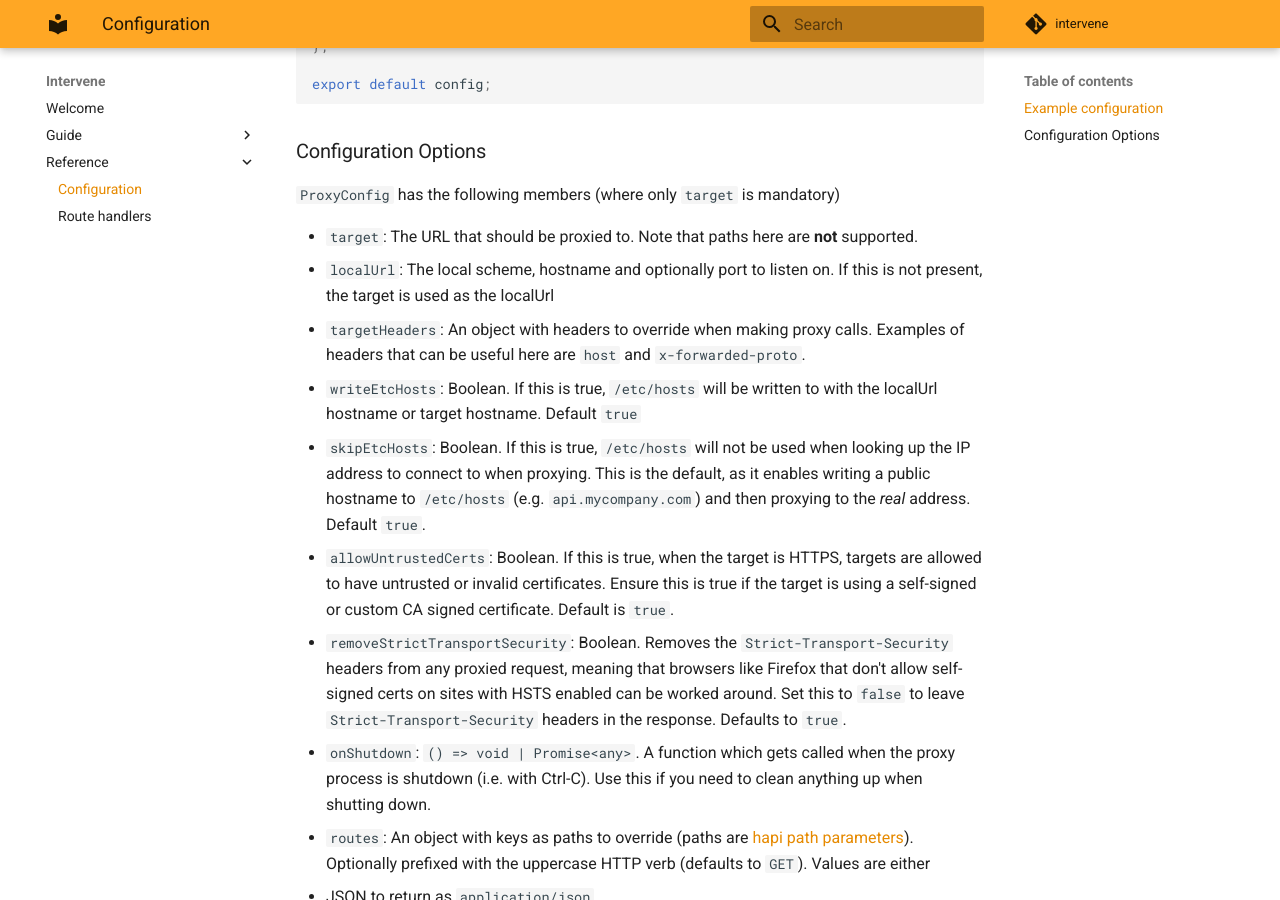
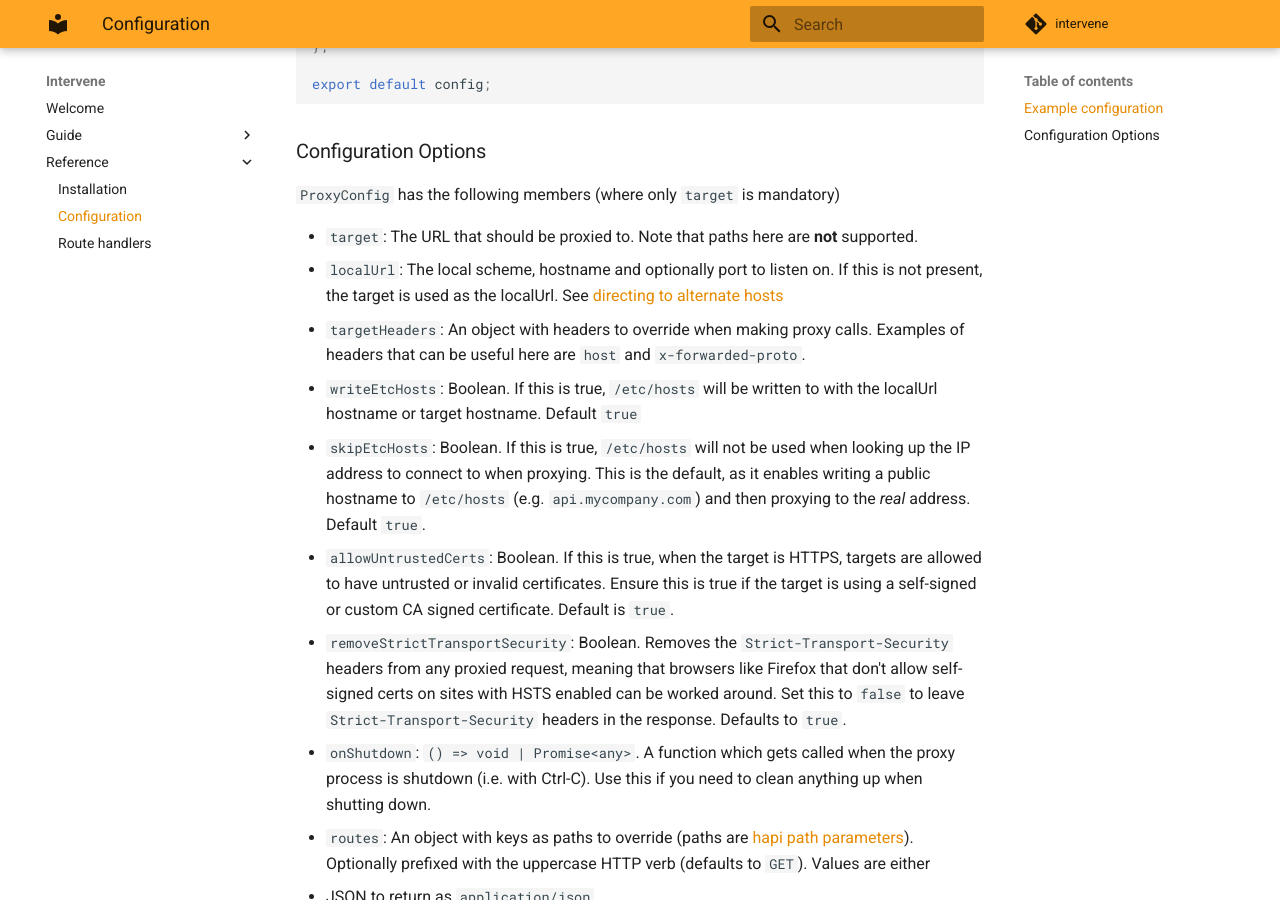
Before and after one commit to soundcloud/intervene, an MkDocs documentation site: the page built from docs/reference/configuration.md, in a window 1280 px wide and 900 px high, scrolled down 490 px. Built offline with MkDocs 1.6.1 and Material for MkDocs 9.7.7, drawn with Linux system fonts in a browser that asks for light colours; comment, search, counter and statistics services are not loaded.

Commit message:
Add guides for installation, cors and `localUrl`j
Also add a `serve-docs` make target to make writing documentation easier

```diff
--- a/docs/reference/configuration.md
+++ b/docs/reference/configuration.md
@@ -21,7 +21,7 @@
 `ProxyConfig` has the following members (where only `target` is mandatory)
 
 - `target`: The URL that should be proxied to. Note that paths here are **not** supported.
-- `localUrl`: The local scheme, hostname and optionally port to listen on. If this is not present, the target is used as the localUrl
+- `localUrl`: The local scheme, hostname and optionally port to listen on. If this is not present, the target is used as the localUrl. See [directing to alternate hosts](../guide/alternative-hosts.md)
 - `targetHeaders`: An object with headers to override when making proxy calls. Examples of headers that can be useful here are `host` and `x-forwarded-proto`.
 - `writeEtcHosts`: Boolean. If this is true, `/etc/hosts` will be written to with the localUrl hostname or target hostname. Default `true`
 - `skipEtcHosts`: Boolean. If this is true, `/etc/hosts` will not be used when looking up the IP address to connect to when proxying. This is the default, as it enables writing a public hostname to `/etc/hosts` (e.g. `api.mycompany.com`) and then proxying to the _real_ address. Default `true`.
--- a/mkdocs.yml
+++ b/mkdocs.yml
@@ -25,7 +25,10 @@
   - Intervene:
     - Welcome: index.md
     - Guide:
+      - Installation: reference/installation.md
       - Usage: guide/usage.md
+      - Directing to an alternate host: guide/alternative-hosts.md
+      - CORS: guide/cors.md
       - Delaying / slowing down responses: guide/delaying-responses.md
       - Logging and Debugging: guide/debugging.md
       - Typed routes: guide/typed-routes.md
@@ -33,6 +36,7 @@
       - 3rd party requests: guide/making-requests.md
       - F.A.Q.: guide/faq.md
     - Reference:
+      - Installation: reference/installation.md
       - Configuration: reference/configuration.md
       - Route handlers: reference/route-handlers.md
 
```
Also changed, not shown: docs/guide/alternative-hosts.md (added, +11 -0 lines), docs/guide/cors.md (added, +22 -0 lines), docs/reference/installation.md (added, +26 -0 lines), 1 other file.
